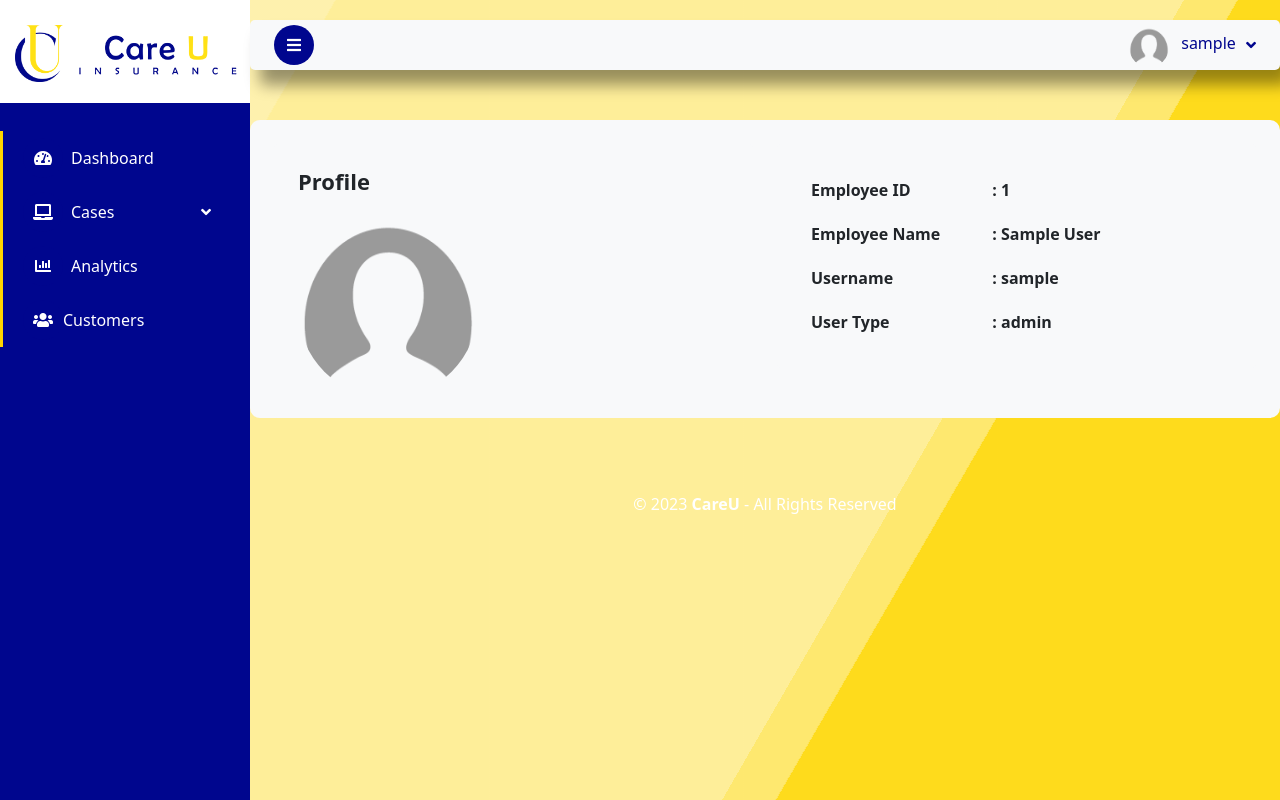
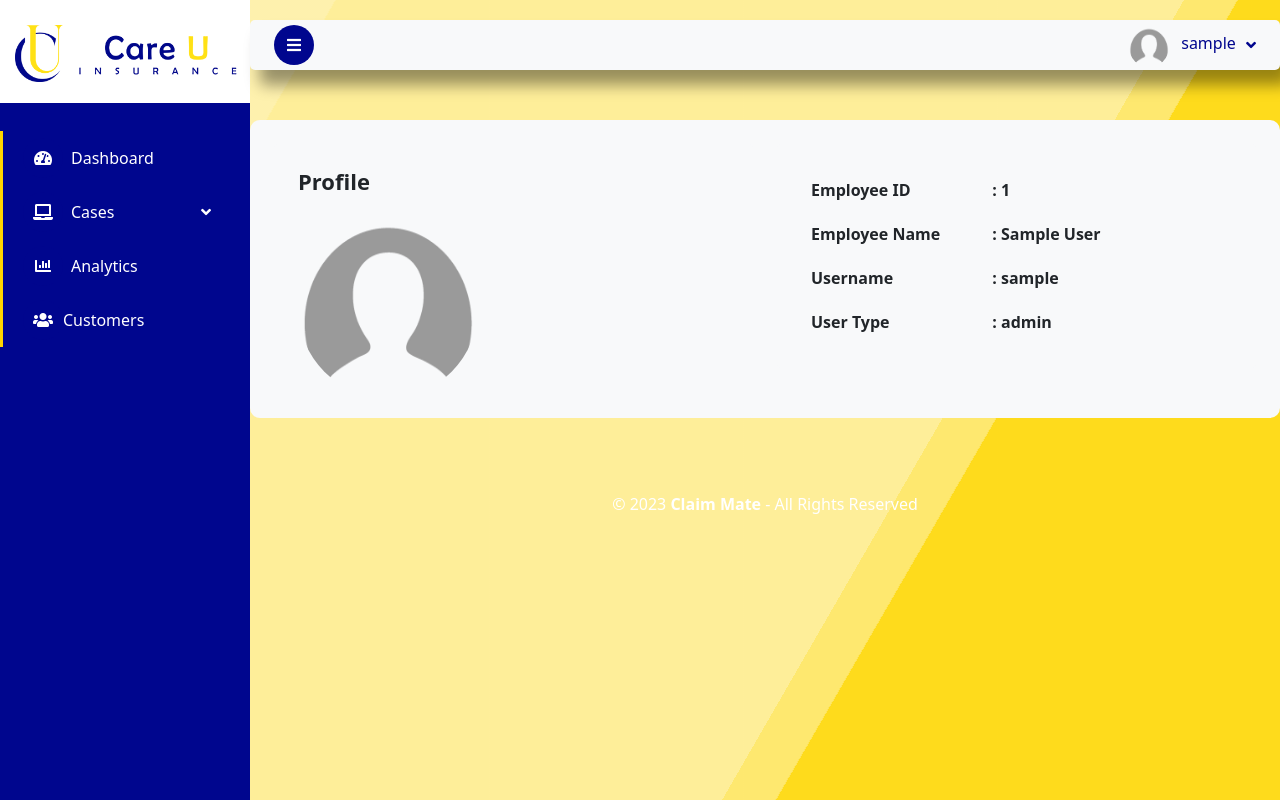
Before and after one commit to katyx/ClaimMateApp, a PHP site: page /profile.php in a window 1280 px wide. Run offline with PHP 8.4, Linux system fonts and the light colour scheme; the visitor is signed in with stand-in values (Sample User, id 1); some libraries are stand-ins or nearby versions.

Commit message:
Update profile.php

```diff
--- a/Web Application/Admin/profile.php
+++ b/Web Application/Admin/profile.php
@@ -11,7 +11,7 @@
     <meta charset="UTF-8">
     <meta http-equiv="X-UA-Compatible" content="IE=edge">
     <meta name="viewport" content="width=device-width, initial-scale=1.0">
-    <title>User Details - CareU</title>
+    <title>User Details - Claim Mate</title>
 
     <link href="https://fonts.googleapis.com/css?family=Asap" rel="stylesheet">
     <link rel="stylesheet" href="css/style.css">
@@ -139,7 +139,7 @@
                 <!-- Copyright -->
                 <div class="text-center p-4">
                     © 2023
-                <a class="text-reset fw-bold" href="https://careu.live/">CareU</a>
+                <a class="text-reset fw-bold" href="https://careu.live/">Claim Mate</a>
                 - All Rights Reserved
                 </div>
                 <!-- Copyright -->
```
